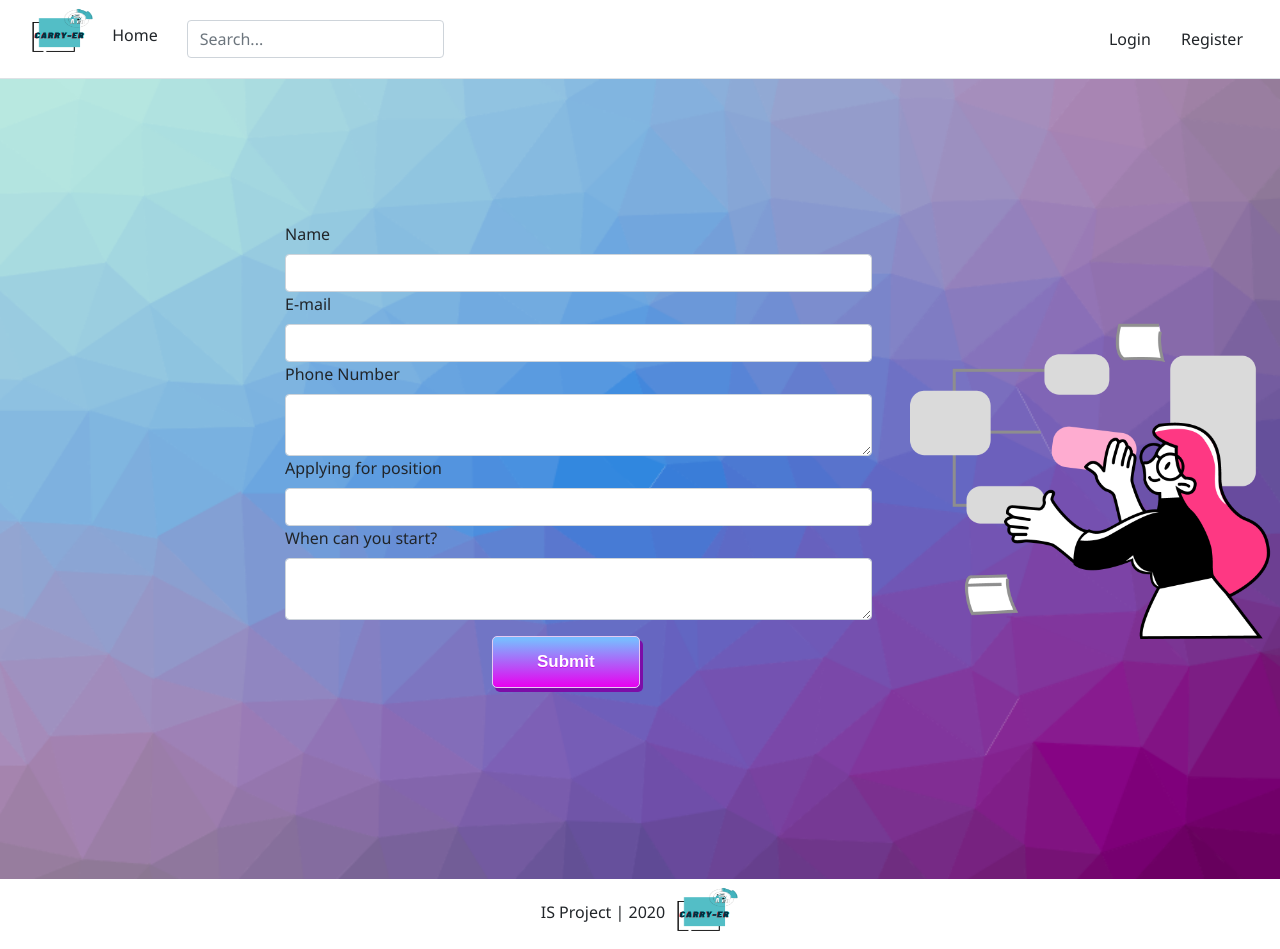
After one commit to sorinaioja/is_project, a Django app: page /job_application/ in a window 1280 px wide. The commit adds this page. Run offline with Django 3.2, Linux system fonts and the light colour scheme; some libraries are stand-ins or nearby versions.

Commit message:
users can now view jobs and apply for a job

```diff
--- a/src/ISProject/urls.py
+++ b/src/ISProject/urls.py
@@ -3,7 +3,7 @@ from django.conf.urls.static import static
 from django.contrib import admin
 from django.urls import path, include
 
-from job.views import job_create_view, present_job_view, delete_jobs
+from job.views import job_create_view, present_job_view, delete_jobs, user_job_view, job_application_view
 from personal.views import (home_screen_view)
 from account.views import register_view_Applicant,present_companies_view
 from chat.views import (index)
@@ -57,12 +57,13 @@ urlpatterns = [
     path('company_update/', company_profile_update, name='update_company'),
     path('present_companies/', present_companies_view, name='companies'),
     path('job_detail/', job_create_view, name="job_detail"),
+    path('job_application/', job_application_view, name="job_application"),
     path('question_create/', question_create_view, name='question_create'),
     path('job_presentation/', present_job_view, name='job_presentation'),
+    path('job_presentation_user/', user_job_view, name='job_presentation_user'),
     path('job_delete/<int:pk>', delete_jobs, name='job_delete'),
     path('addInForum/', add_in_forum, name='add_in_forum'),
     path('viewDiscussions/', present_forum_view, name='present_forum_view'),
-
     path('password_change/done/',
          auth_views.PasswordChangeDoneView.as_view(template_name='password_reset/password_change_done.html'),
          name='password_change_done'),
--- a/src/account/forms.py
+++ b/src/account/forms.py
@@ -126,6 +126,7 @@ class CompanyUpdateForm(forms.ModelForm):
             'link'
         ]
 
+
 class ApplicantUpdateForm(forms.ModelForm):
     first_name = forms.CharField(max_length=100, help_text='First Name')
     last_name = forms.CharField(max_length=100, help_text='Last Name')
--- a/src/account/templates/account/userprofile.html
+++ b/src/account/templates/account/userprofile.html
@@ -106,6 +106,7 @@ color:white;
 <!--                        <button class="btn btn-style-1 btn-primary" type="submit" data-toast="" data-toast-position="topRight" data-toast-type="success" data-toast-icon="fe-icon-check-circle" data-toast-title="Success!" data-toast-message="Your profile updated successfuly." > <a href="{% url 'update_user'%}">Update Profile</a></button>-->
                         <button class="myButton btn-style-1 btn-primary" type="submit" style="margin-top:16px"> <a href="{% url 'update_user' %}">Update Profile</a></button>
                         <button class="myButton btn-style-1 btn-primary" type="submit" style="margin-top:16px"> <a href="{% url 'add_in_forum' %}">Add in forum</a></button>
+                        <button class="myButton btn-style-1 btn-primary" type="submit" style="margin-top:16px"> <a href="{% url 'job_presentation_user' %}">View jobs</a></button>
 
 <!--                        <button class="myButton" type="submit">Update Profile</button>-->
                     </div>
--- a/src/account/views.py
+++ b/src/account/views.py
@@ -6,7 +6,7 @@ from django.contrib.auth.forms import UserChangeForm
 
 from .forms import RegistrationForm, RegistrationFormApplicant, RegistrationFormCompany, AccountAuthenticationForm, UserUpdateForm, CompanyUpdateForm, ApplicantUpdateForm
 
-from account.models import Account, Company
+from account.models import Account, Company, Applicant
 from django.shortcuts import render, get_object_or_404
 
 
--- a/src/job/forms.py
+++ b/src/job/forms.py
@@ -1,11 +1,10 @@
 from django import forms
 
 from account.models import Company
-from .models import Job
+from .models import Job, JobApplication
 
 
 class JobForm(forms.ModelForm):
-
     class Meta:
         model = Job
         fields = [
@@ -16,3 +15,15 @@ class JobForm(forms.ModelForm):
             'qualifications',
             'benefits',
         ]
+
+
+class JobFormApplication(forms.ModelForm):
+    class Meta:
+        model = JobApplication
+        fields = [
+            'name',
+            'email',
+            'phone_number',
+            'applying_position',
+            'start_date',
+        ]
--- a/src/job/models.py
+++ b/src/job/models.py
@@ -13,3 +13,10 @@ class Job(models.Model):
     qualifications = models.TextField(blank=True, null=True)
     benefits = models.TextField(blank=True, null=True)
     company = models.ForeignKey(Company, on_delete=models.CASCADE)
+
+class JobApplication(models.Model):
+    name = models.CharField(max_length=100, blank=True)
+    email = models.CharField(max_length=50, blank=True)
+    phone_number = models.CharField(max_length=10, blank=True)
+    applying_position = models.CharField(max_length=50, blank=True)
+    start_date = models.TextField(blank=True, null=True)
--- /dev/null
+++ b/src/job/templates/job/job_application.html
@@ -0,0 +1,113 @@
+{% extends 'base.html' %}
+{% include 'account/comp_css.html' %}
+
+{% block content %}
+<style>
+    .container  {
+
+	  flex-shrink: 0;
+	  flex-grow: 1;
+	  display: flex;
+	  flex-direction: column;
+	  min-height: 100vh;
+	  justify-content: center;
+	  align-items: center
+}
+
+.wizard{
+ margin-top:50px;
+
+}
+
+.myButton {
+	box-shadow: 3px 4px 0px 0px #7c0da8;
+	background:linear-gradient(to bottom, #79bbff 5%, #e800f0 100%);
+	background-color:#79bbff;
+	border-radius:5px;
+	border:1px solid #e4cbf2;
+	display:flex;
+	cursor:pointer;
+	color:#ffffff;
+	font-family:Arial;
+	font-size:17px;
+	font-weight:bold;
+	padding:12px 44px;
+	text-decoration:none;
+	text-shadow:0px 1px 0px #c817eb;
+	position: relative;
+	left: 30%;
+}
+.myButton:hover {
+	background:linear-gradient(to bottom, #e800f0 5%, #79bbff 100%);
+	background-color:#e800f0;
+}
+.myButton:active {
+	position:relative;
+	top:1px;
+}
+
+.imagine {
+  width: 30%;
+  position:absolute;
+  left: 70%;
+}
+
+.imagine2 {
+  width: 10%;
+  height: 14%;
+  position:absolute;
+  left: 10%;
+  top: 10%;
+}
+
+</style>
+
+<div class="container">
+        <div class="col-lg-8 pb-5">
+            <form class="row" method="POST"> {% csrf_token %}
+
+                <div class="col-md-10">
+                    <div class="form-group">
+
+
+                        <label for="account-fn">Name</label>
+                        <input class="form-control" type="text" id="account-fn" required="" name="name" >
+
+                        <label for="account-email">E-mail</label>
+                        <input class="form-control"  name="email" type="text" id="account-email" required="">
+
+
+                        <label for="account-d" >Phone Number</label>
+                        <textarea class="form-control" name="phone_number" id="account-d"  required=""></textarea>
+
+
+                        <label for="account-about">Applying for position</label>
+                        <input class="form-control"  name="applying_position" type="text" id="account-about"  required="">
+
+                         <label for="account-q">When can you start?</label>
+                        <textarea class="form-control" name="start_date"  id="account-q"  required=""  ></textarea>
+
+
+                    </div>
+                </div>
+
+                <button class="myButton" type="submit">Submit</button>
+            </form>
+        </div>
+     <img class="imagine"src="./../../static/isproject/strategist.png" />
+
+    </div>
+
+<script>
+
+ var $txtBox = $('#account-d');
+
+$txtBox.keyup(function(){
+    $('p.msg').text($txtBox.val());
+}).trigger('keyup')
+
+
+</script>
+
+
+  {% endblock content %}
--- a/src/job/views.py
+++ b/src/job/views.py
@@ -5,6 +5,8 @@ from .forms import JobForm
 from django.contrib.auth.decorators import login_required
 from django.shortcuts import render, redirect
 from .models import Job
+
+
 # Create your views here.
 
 
@@ -14,7 +16,6 @@ def job_create_view(request):
         j_form = JobForm(request.POST)
 
         if j_form.is_valid():
-
             title = request.POST.get('title')
             location = request.POST.get('location')
             work_time = request.POST.get('work_time')
@@ -23,7 +24,9 @@ def job_create_view(request):
             benefits = request.POST.get('benefits')
             company = request.user.company
             j_form.save(commit=False)
-            j_form = Job.objects.create(title=title, location=location,work_time=work_time,job_description=job_description, qualifications=qualifications, benefits=benefits,company=company)
+            j_form = Job.objects.create(title=title, location=location, work_time=work_time,
+                                        job_description=job_description, qualifications=qualifications,
+                                        benefits=benefits, company=company)
             j_form.save()
             return redirect("home")
     else:
@@ -34,6 +37,30 @@ def job_create_view(request):
     return render(request, "job/job_detail.html", context)
 
 
+def job_application_view(request):
+    if request.POST:
+
+        j_form = JobForm(request.POST)
+
+        if j_form.is_valid():
+            name = request.POST.get('name')
+            email = request.POST.get('email')
+            phone_number = request.POST.get('phone_number')
+            applying_position = request.POST.get('applying_position ')
+            start_date = request.POST.get('start_date')
+            j_form.save(commit=False)
+            j_form = Job.objects.create(name=name, email=email, phone_number=phone_number,
+                                        applying_position=applying_position, start_date=start_date, )
+            j_form.save()
+            return redirect("home")
+    else:
+        j_form = JobForm()
+    context = {
+        'j_form': j_form
+    }
+    return render(request, "job/job_application.html", context)
+
+
 def present_job_view(request):
     context = {
         'jobs': Job.objects.all(),
@@ -42,6 +69,14 @@ def present_job_view(request):
     return render(request, 'job/view_jobs.html', context)
 
 
+def user_job_view(request):
+    context = {
+        'jobs': Job.objects.all(),
+        'Job': Job,
+    }
+    return render(request, 'job/user_view_jobs.html', context)
+
+
 def delete_jobs(request, pk):
     obj = get_object_or_404(Job, pk=pk)
     obj.delete();
--- a/src/templates/snippets/header.html
+++ b/src/templates/snippets/header.html
@@ -94,4 +94,6 @@
 	  	</div>
 	</div>
 
+
+
 </div>
```
Also changed, not shown: src/job/templates/job/user_view_jobs.html (added, +184 -0 lines).
